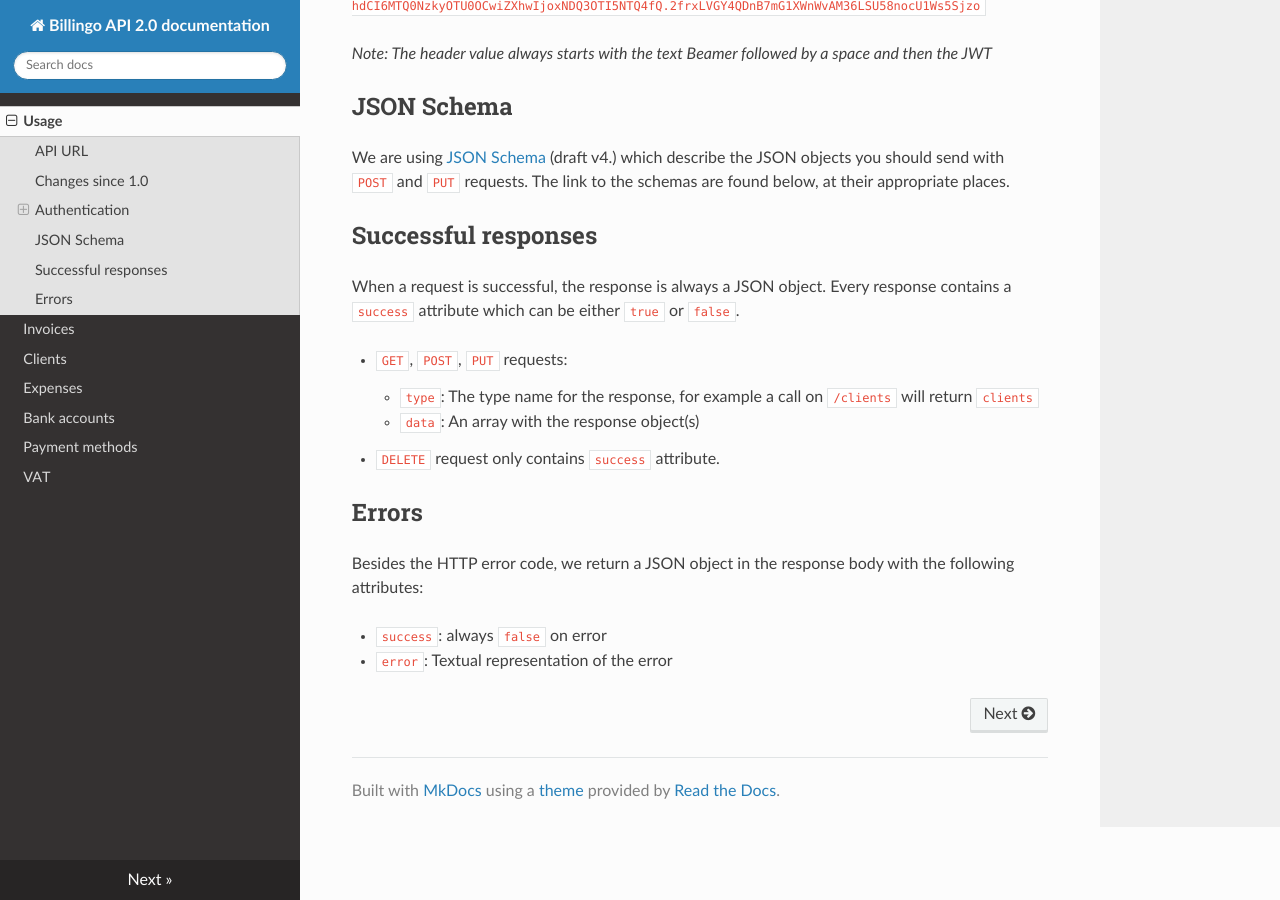
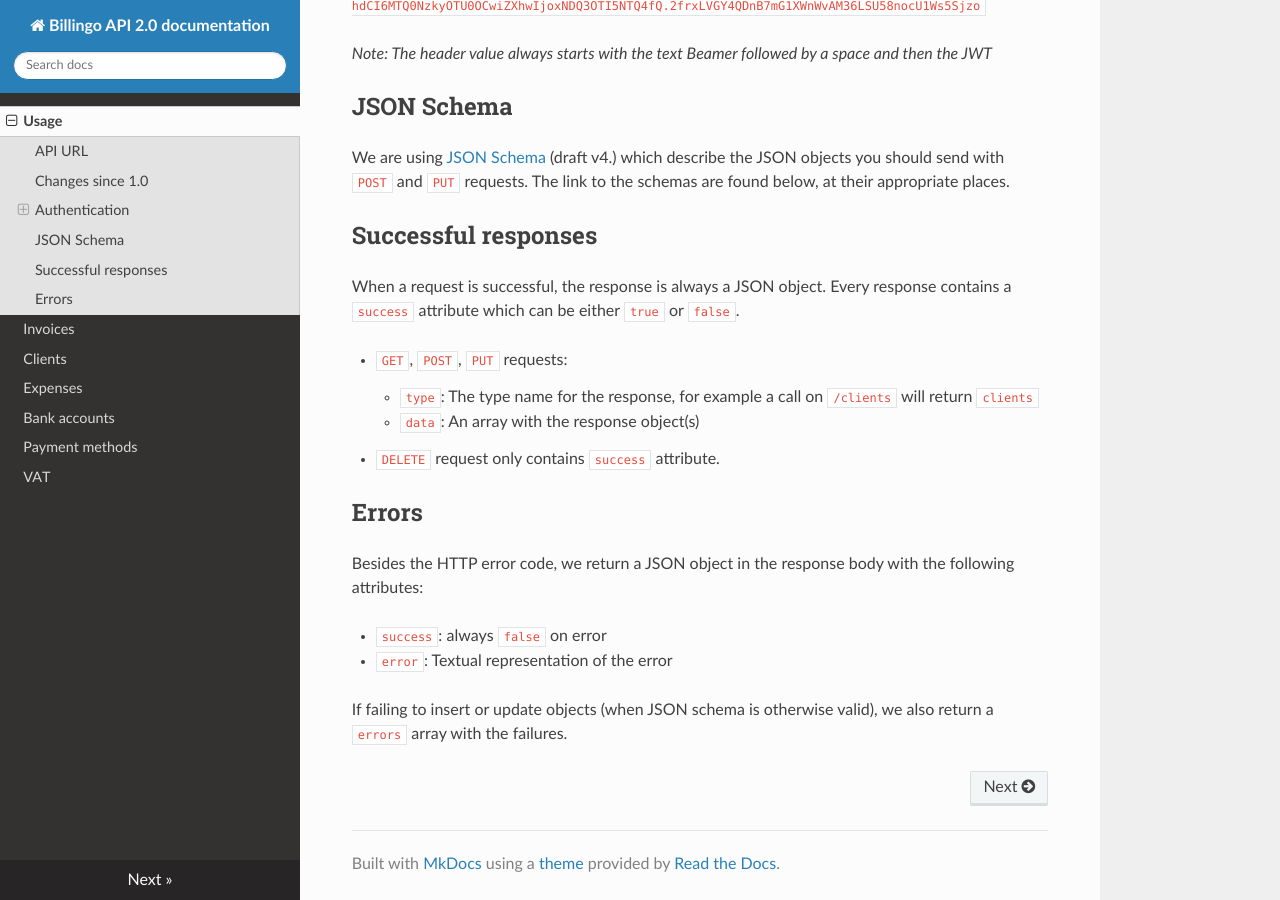
Before and after one commit to octonull/Billingo-API-docs, an MkDocs documentation site: the page built from docs/index.md, in a window 1280 px wide and 900 px high, scrolled down 1683 px. Built offline with MkDocs 1.6.1, drawn with Linux system fonts in a browser that asks for light colours; nearby versions of some CDN libraries; old or Windows-style settings are respelled for this version of MkDocs.

Commit message:
Error text added

```diff
--- a/docs/index.md
+++ b/docs/index.md
@@ -86,3 +86,6 @@ following attributes:
 
 - `success`: always `false` on error
 - `error`: Textual representation of the error
+
+If failing to insert or update objects (when JSON schema is otherwise valid), we
+also return a `errors` array with the failures.
```
